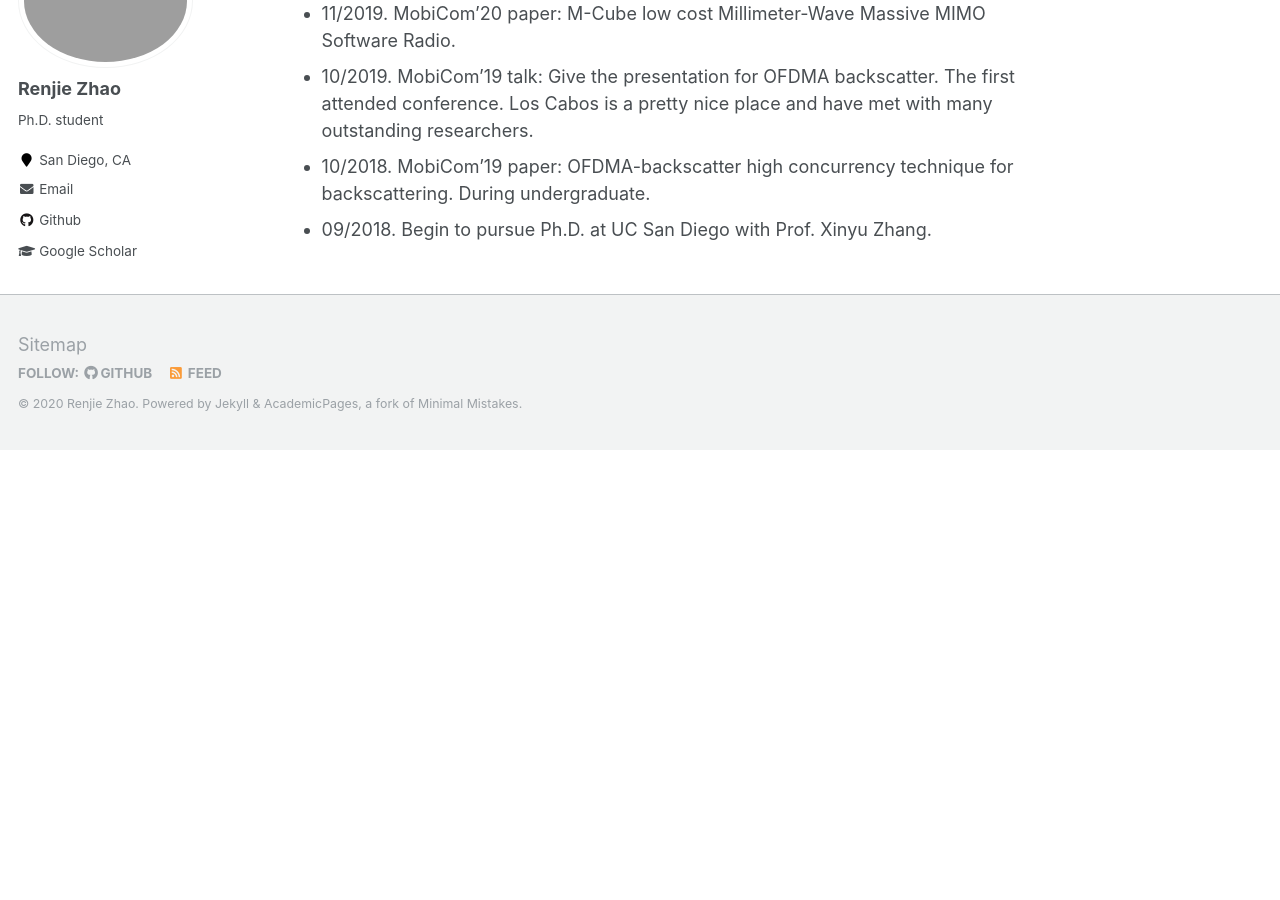
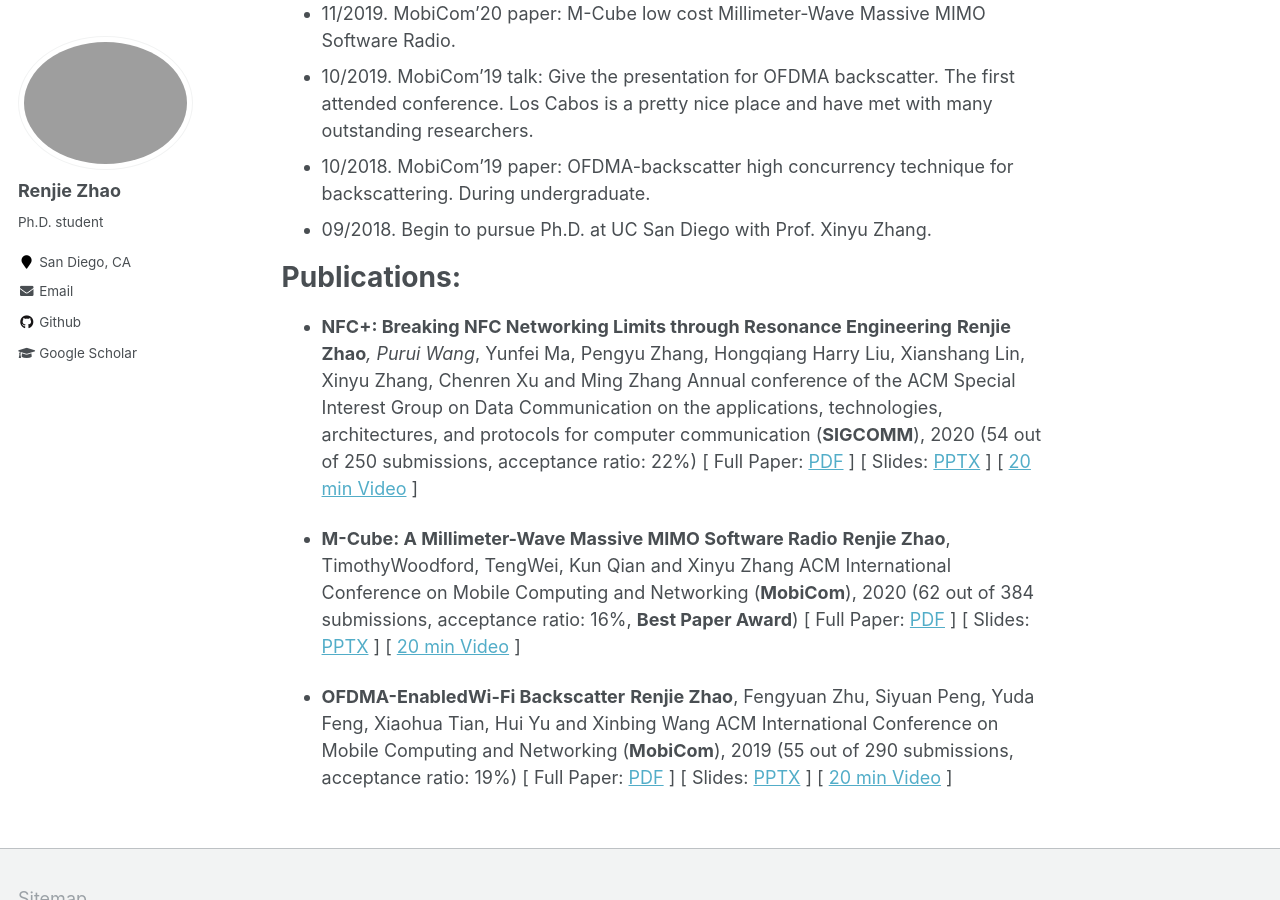
Before and after one commit to mle0108/RenjieZhao.github.io, a Jekyll site: the page built from _pages/about.md, in a window 1280 px wide and 900 px high, scrolled down 628 px. Built offline with Jekyll 4.4.1, drawn with Linux system fonts in a browser that asks for light colours; before the commit the page ends 1078 px from its top, so only the background shows below that.

Commit message:
update publication

```diff
--- a/_pages/about.md
+++ b/_pages/about.md
@@ -24,3 +24,23 @@ News:
 * 10/2019. MobiCom'19 talk: Give the presentation for OFDMA backscatter. The first attended conference. Los Cabos is a pretty nice place and have met with many outstanding researchers.
 * 10/2018. MobiCom'19 paper: OFDMA-backscatter high concurrency technique for backscattering. During undergraduate.
 * 09/2018. Begin to pursue Ph.D. at UC San Diego with Prof. Xinyu Zhang.
+
+Publications:
+======
+* **NFC+: Breaking NFC Networking Limits through Resonance Engineering**
+**Renjie Zhao***, Purui Wang*, Yunfei Ma, Pengyu Zhang, Hongqiang Harry Liu, Xianshang Lin, Xinyu Zhang, Chenren Xu and Ming Zhang
+Annual conference of the ACM Special Interest Group on Data Communication on the applications, technologies, architectures, and protocols for computer communication (**SIGCOMM**), 2020
+(54 out of 250 submissions, acceptance ratio: 22%)
+[ Full Paper: [PDF](https://renjiezhao.github.io/files/NFCplus_paper.pdf) ] [ Slides: [PPTX](https://renjiezhao.github.io/files/NFCplus_slides_20min.pptx) ] [ [20 min Video](https://dl.acm.org/doi/abs/10.1145/3387514.3406219) ]
+
+* **M-Cube: A Millimeter-Wave Massive MIMO Software Radio**
+**Renjie Zhao**, TimothyWoodford, TengWei, Kun Qian and Xinyu Zhang
+ACM International Conference on Mobile Computing and Networking (**MobiCom**), 2020
+(62 out of 384 submissions, acceptance ratio: 16%, **Best Paper Award**)
+[ Full Paper: [PDF](https://renjiezhao.github.io/files/MCube_paper.pdf) ] [ Slides: [PPTX](https://renjiezhao.github.io/files/MCube_slides_20min.pptx) ] [ [20 min Video](https://www.youtube.com/watch?v=NRooJM1UK3s&feature=youtu.be) ]
+
+* **OFDMA-EnabledWi-Fi Backscatter**
+**Renjie Zhao**, Fengyuan Zhu, Siyuan Peng, Yuda Feng, Xiaohua Tian, Hui Yu and Xinbing Wang
+ACM International Conference on Mobile Computing and Networking (**MobiCom**), 2019
+(55 out of 290 submissions, acceptance ratio: 19%)
+[ Full Paper: [PDF](https://renjiezhao.github.io/files/OFDMA_BS_paper.pdf) ] [ Slides: [PPTX](https://renjiezhao.github.io/files/OFDMA_BS_slides.pptx) ] [ [20 min Video](https://www.youtube.com/watch?v=UsyeI3U1bqo) ]
```
Also changed, not shown: 6 other files.
